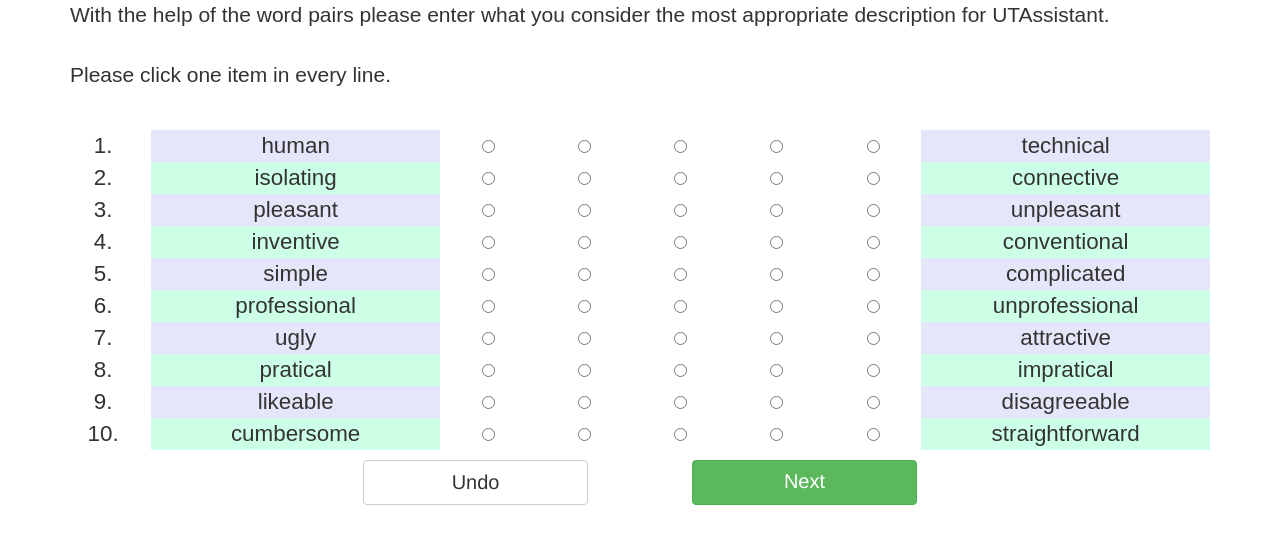
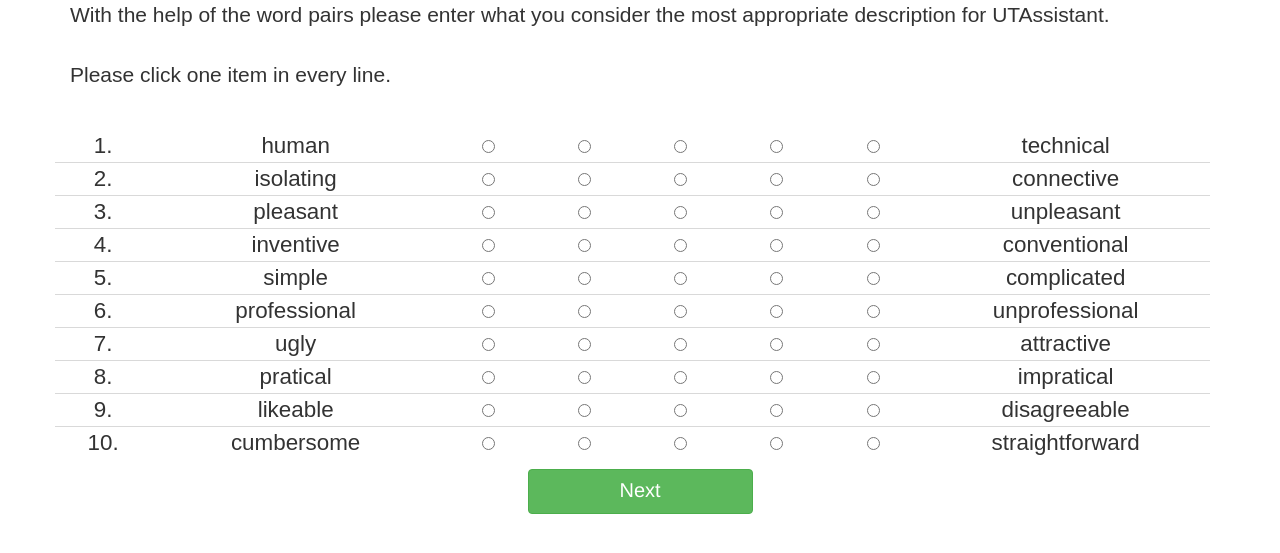
Before and after one commit to buppa93/ium, a PHP site: page /attrakdiff/attrak1.php in a window 1280 px wide. Shown: the top 553 px of the page. Run offline with PHP 8.4, Linux system fonts and the light colour scheme; some libraries are stand-ins or nearby versions.

Commit message:
sistemato stile per piattaformaULTIMO

```diff
--- a/attrakdiff/attrak1.php
+++ b/attrakdiff/attrak1.php
@@ -12,7 +12,7 @@
             {
                 if(($('input[name=a1]:checked').length<=0)|| ($('input[name=a2]:checked').length<=0) || ($('input[name=a3]:checked').length<=0) || ($('input[name=a4]:checked').length<=0) || ($('input[name=a5]:checked').length<=0) || ($('input[name=a6]:checked').length<=0) || ($('input[name=a7]:checked').length<=0) || ($('input[name=a8]:checked').length<=0) || ($('input[name=a9]:checked').length<=0) || ($('input[name=a10]:checked').length<=0))
                     {
-                        alert("Non hai inserito tutti i campi!")
+                        alert("WARNING! Please check all items.")
                     } else
                         {
 
@@ -44,113 +44,140 @@
                  Please click one item in every line.
                  <br><br>
              </p>
-             <div class="row">
-                <div class="col-lg-1 col-sm-1 col-xs-1" style="background-color:white;">1.</div>
-                <div class="col-lg-3 col-sm-3 col-xs-3" style="background-color:lavender;">human </div>
-                <div class="col-lg-1 col-sm-1 col-xs-1" style="background-color:white;"><input type="radio" id="a1" name="a1" value="1"></div>
-                <div class="col-lg-1 col-sm-1 col-xs-1" style="background-color:white;"><input type="radio" id="a1" name="a1" value="2"></div>
-                <div class="col-lg-1 col-sm-1 col-xs-1" style="background-color:white;"><input type="radio" id="a1" name="a1" value="3"></div>
-                <div class="col-lg-1 col-sm-1 col-xs-1" style="background-color:white;"><input type="radio" id="a1" name="a1" value="4"></div>
-                <div class="col-lg-1 col-sm-1 col-xs-1" style="background-color:white;"><input type="radio" id="a1" name="a1" value="5"></div>
-                <div class="col-lg-3 col-sm-3 col-xs-3" style="background-color:lavender;">technical</div>
+             <script>
+             </script>
+
+             <div class="row" id="row">
+                <div class="col-lg-1 col-sm-1 col-xs-1">1.</div>
+                <div class="col-lg-3 col-sm-3 col-xs-3">human </div>
+                <div class="col-lg-1 col-sm-1 col-xs-1"><input type="radio" id="a1" name="a1" value="1"></div>
+                <div class="col-lg-1 col-sm-1 col-xs-1"><input type="radio" id="a1" name="a1" value="2"></div>
+                <div class="col-lg-1 col-sm-1 col-xs-1"><input type="radio" id="a1" name="a1" value="3"></div>
+                <div class="col-lg-1 col-sm-1 col-xs-1"><input type="radio" id="a1" name="a1" value="4"></div>
+                <div class="col-lg-1 col-sm-1 col-xs-1"><input type="radio" id="a1" name="a1" value="5"></div>
+                <div class="col-lg-3 col-sm-3 col-xs-3">technical</div>
              </div>
              <div class="row">
-                <div class="col-lg-1 col-sm-1 col-xs-1" style="background-color:white;">2.</div>
-                <div class="col-lg-3 col-sm-3 col-xs-3" style="background-color: #ccffe6;">isolating</div>
-                <div class="col-lg-1 col-sm-1 col-xs-1" style="background-color:white;"><input type="radio" id="a2" name="a2" value="1"></div>
-                <div class="col-lg-1 col-sm-1 col-xs-1" style="background-color:white;"><input type="radio" id="a2" name="a2" value="2"></div>
-                <div class="col-lg-1 col-sm-1 col-xs-1" style="background-color:white;"><input type="radio" id="a2" name="a2" value="3"></div>
-                <div class="col-lg-1 col-sm-1 col-xs-1" style="background-color:white;"><input type="radio" id="a2" name="a2" value="4"></div>
-                <div class="col-lg-1 col-sm-1 col-xs-1" style="background-color:white;"><input type="radio" id="a2" name="a2" value="5"></div>
-                <div class="col-lg-3 col-sm-3 col-xs-3" style="background-color: #ccffe6;">connective</div>
+                 <div class="col-lg-12 col-sm-12 col-xs-12" style="background-color:#d9d9d9;"></div>
+             </div>
+             <div class="row" id="row">
+                <div class="col-lg-1 col-sm-1 col-xs-1">2.</div>
+                <div class="col-lg-3 col-sm-3 col-xs-3">isolating</div>
+                <div class="col-lg-1 col-sm-1 col-xs-1"><input type="radio" id="a2" name="a2" value="1"></div>
+                <div class="col-lg-1 col-sm-1 col-xs-1"><input type="radio" id="a2" name="a2" value="2"></div>
+                <div class="col-lg-1 col-sm-1 col-xs-1"><input type="radio" id="a2" name="a2" value="3"></div>
+                <div class="col-lg-1 col-sm-1 col-xs-1"><input type="radio" id="a2" name="a2" value="4"></div>
+                <div class="col-lg-1 col-sm-1 col-xs-1"><input type="radio" id="a2" name="a2" value="5"></div>
+                <div class="col-lg-3 col-sm-3 col-xs-3">connective</div>
              </div>
              <div class="row">
-                <div class="col-lg-1 col-sm-1 col-xs-1" style="background-color:white;">3.</div>
-                <div class="col-lg-3 col-sm-3 col-xs-3" style="background-color:lavender;">pleasant</div>
-                <div class="col-lg-1 col-sm-1 col-xs-1" style="background-color:white;"><input type="radio" id="a3" name="a3" value="1"></div>
-                <div class="col-lg-1 col-sm-1 col-xs-1" style="background-color:white;"><input type="radio" id="a3" name="a3" value="2"></div>
-                <div class="col-lg-1 col-sm-1 col-xs-1" style="background-color:white;"><input type="radio" id="a3" name="a3" value="3"></div>
-                <div class="col-lg-1 col-sm-1 col-xs-1" style="background-color:white;"><input type="radio" id="a3" name="a3" value="4"></div>
-                <div class="col-lg-1 col-sm-1 col-xs-1" style="background-color:white;"><input type="radio" id="a3" name="a3" value="5"></div>
-                <div class="col-lg-3 col-sm-3 col-xs-3" style="background-color:lavender;">unpleasant</div>
+                 <div class="col-lg-12 col-sm-12 col-xs-12" style="background-color:#d9d9d9;"></div>
+             </div>
+             <div class="row" id="row">
+                <div class="col-lg-1 col-sm-1 col-xs-1">3.</div>
+                <div class="col-lg-3 col-sm-3 col-xs-3">pleasant</div>
+                <div class="col-lg-1 col-sm-1 col-xs-1"><input type="radio" id="a3" name="a3" value="1"></div>
+                <div class="col-lg-1 col-sm-1 col-xs-1"><input type="radio" id="a3" name="a3" value="2"></div>
+                <div class="col-lg-1 col-sm-1 col-xs-1"><input type="radio" id="a3" name="a3" value="3"></div>
+                <div class="col-lg-1 col-sm-1 col-xs-1"><input type="radio" id="a3" name="a3" value="4"></div>
+                <div class="col-lg-1 col-sm-1 col-xs-1"><input type="radio" id="a3" name="a3" value="5"></div>
+                <div class="col-lg-3 col-sm-3 col-xs-3">unpleasant</div>
              </div>
              <div class="row">
-                <div class="col-lg-1 col-sm-1 col-xs-1" style="background-color:white;">4.</div>
-                <div class="col-lg-3 col-sm-3 col-xs-3" style="background-color: #ccffe6;">inventive</div>
-                <div class="col-lg-1 col-sm-1 col-xs-1" style="background-color:white;"><input type="radio" id="a4" name="a4" value="1"></div>
-                <div class="col-lg-1 col-sm-1 col-xs-1" style="background-color:white;"><input type="radio" id="a4" name="a4" value="2"></div>
-                <div class="col-lg-1 col-sm-1 col-xs-1" style="background-color:white;"><input type="radio" id="a4" name="a4" value="3"></div>
-                <div class="col-lg-1 col-sm-1 col-xs-1" style="background-color:white;"><input type="radio" id="a4" name="a4" value="4"></div>
-                <div class="col-lg-1 col-sm-1 col-xs-1" style="background-color:white;"><input type="radio" id="a4" name="a4" value="5"></div>
-                <div class="col-lg-3 col-sm-3 col-xs-3" style="background-color: #ccffe6;">conventional</div>
+                 <div class="col-lg-12 col-sm-12 col-xs-12" style="background-color:#d9d9d9;"></div>
+             </div>
+             <div class="row" id="row">
+                <div class="col-lg-1 col-sm-1 col-xs-1">4.</div>
+                <div class="col-lg-3 col-sm-3 col-xs-3">inventive</div>
+                <div class="col-lg-1 col-sm-1 col-xs-1"><input type="radio" id="a4" name="a4" value="1"></div>
+                <div class="col-lg-1 col-sm-1 col-xs-1"><input type="radio" id="a4" name="a4" value="2"></div>
+                <div class="col-lg-1 col-sm-1 col-xs-1"><input type="radio" id="a4" name="a4" value="3"></div>
+                <div class="col-lg-1 col-sm-1 col-xs-1"><input type="radio" id="a4" name="a4" value="4"></div>
+                <div class="col-lg-1 col-sm-1 col-xs-1"><input type="radio" id="a4" name="a4" value="5"></div>
+                <div class="col-lg-3 col-sm-3 col-xs-3">conventional</div>
              </div>
              <div class="row">
-                <div class="col-lg-1 col-sm-1 col-xs-1" style="background-color:white;">5.</div>
-                <div class="col-lg-3 col-sm-3 col-xs-3" style="background-color:lavender;">simple</div>
-                <div class="col-lg-1 col-sm-1 col-xs-1" style="background-color:white;"><input type="radio" id="a5" name="a5" value="1"></div>
-                <div class="col-lg-1 col-sm-1 col-xs-1" style="background-color:white;"><input type="radio" id="a5" name="a5" value="2"></div>
-                <div class="col-lg-1 col-sm-1 col-xs-1" style="background-color:white;"><input type="radio" id="a5" name="a5" value="3"></div>
-                <div class="col-lg-1 col-sm-1 col-xs-1" style="background-color:white;"><input type="radio" id="a5" name="a5" value="4"></div>
-                <div class="col-lg-1 col-sm-1 col-xs-1" style="background-color:white;"><input type="radio" id="a5" name="a5" value="5"></div>
-                <div class="col-lg-3 col-sm-3 col-xs-3" style="background-color:lavender;">complicated</div>
+                 <div class="col-lg-12 col-sm-12 col-xs-12" style="background-color:#d9d9d9;"></div>
+             </div>
+             <div class="row" id="row">
+                <div class="col-lg-1 col-sm-1 col-xs-1">5.</div>
+                <div class="col-lg-3 col-sm-3 col-xs-3">simple</div>
+                <div class="col-lg-1 col-sm-1 col-xs-1"><input type="radio" id="a5" name="a5" value="1"></div>
+                <div class="col-lg-1 col-sm-1 col-xs-1"><input type="radio" id="a5" name="a5" value="2"></div>
+                <div class="col-lg-1 col-sm-1 col-xs-1"><input type="radio" id="a5" name="a5" value="3"></div>
+                <div class="col-lg-1 col-sm-1 col-xs-1"><input type="radio" id="a5" name="a5" value="4"></div>
+                <div class="col-lg-1 col-sm-1 col-xs-1"><input type="radio" id="a5" name="a5" value="5"></div>
+                <div class="col-lg-3 col-sm-3 col-xs-3">complicated</div>
              </div>
              <div class="row">
-                <div class="col-lg-1 col-sm-1 col-xs-1" style="background-color:white;">6.</div>
-                <div class="col-lg-3 col-sm-3 col-xs-3" style="background-color: #ccffe6;">professional</div>
-                <div class="col-lg-1 col-sm-1 col-xs-1" style="background-color:white;"><input type="radio" id="a6" name="a6" value="1"></div>
-                <div class="col-lg-1 col-sm-1 col-xs-1" style="background-color:white;"><input type="radio" id="a6" name="a6" value="2"></div>
-                <div class="col-lg-1 col-sm-1 col-xs-1" style="background-color:white;"><input type="radio" id="a6" name="a6" value="3"></div>
-                <div class="col-lg-1 col-sm-1 col-xs-1" style="background-color:white;"><input type="radio" id="a6" name="a6" value="4"></div>
-                <div class="col-lg-1 col-sm-1 col-xs-1" style="background-color:white;"><input type="radio" id="a6" name="a6" value="5"></div>
-                <div class="col-lg-3 col-sm-3 col-xs-3" style="background-color: #ccffe6;">unprofessional</div>
+                 <div class="col-lg-12 col-sm-12 col-xs-12" style="background-color:#d9d9d9;"></div>
+             </div>
+             <div class="row" id="row">
+                <div class="col-lg-1 col-sm-1 col-xs-1">6.</div>
+                <div class="col-lg-3 col-sm-3 col-xs-3">professional</div>
+                <div class="col-lg-1 col-sm-1 col-xs-1"><input type="radio" id="a6" name="a6" value="1"></div>
+                <div class="col-lg-1 col-sm-1 col-xs-1"><input type="radio" id="a6" name="a6" value="2"></div>
+                <div class="col-lg-1 col-sm-1 col-xs-1"><input type="radio" id="a6" name="a6" value="3"></div>
+                <div class="col-lg-1 col-sm-1 col-xs-1"><input type="radio" id="a6" name="a6" value="4"></div>
+                <div class="col-lg-1 col-sm-1 col-xs-1"><input type="radio" id="a6" name="a6" value="5"></div>
+                <div class="col-lg-3 col-sm-3 col-xs-3">unprofessional</div>
              </div>
              <div class="row">
-                <div class="col-lg-1 col-sm-1 col-xs-1" style="background-color:white;">7.</div>
-                <div class="col-lg-3 col-sm-3 col-xs-3" style="background-color:lavender;">ugly</div>
-                <div class="col-lg-1 col-sm-1 col-xs-1" style="background-color:white;"><input type="radio" id="a7" name="a7" value="1"></div>
-                <div class="col-lg-1 col-sm-1 col-xs-1" style="background-color:white;"><input type="radio" id="a7" name="a7" value="2"></div>
-                <div class="col-lg-1 col-sm-1 col-xs-1" style="background-color:white;"><input type="radio" id="a7" name="a7" value="3"></div>
-                <div class="col-lg-1 col-sm-1 col-xs-1" style="background-color:white;"><input type="radio" id="a7" name="a7" value="4"></div>
-                <div class="col-lg-1 col-sm-1 col-xs-1" style="background-color:white;"><input type="radio" id="a7" name="a7" value="5"></div>
-                <div class="col-lg-3 col-sm-3 col-xs-3" style="background-color:lavender;">attractive</div>
+                 <div class="col-lg-12 col-sm-12 col-xs-12" style="background-color:#d9d9d9;"></div>
+             </div>
+             <div class="row" id="row">
+                <div class="col-lg-1 col-sm-1 col-xs-1">7.</div>
+                <div class="col-lg-3 col-sm-3 col-xs-3">ugly</div>
+                <div class="col-lg-1 col-sm-1 col-xs-1"><input type="radio" id="a7" name="a7" value="1"></div>
+                <div class="col-lg-1 col-sm-1 col-xs-1"><input type="radio" id="a7" name="a7" value="2"></div>
+                <div class="col-lg-1 col-sm-1 col-xs-1"><input type="radio" id="a7" name="a7" value="3"></div>
+                <div class="col-lg-1 col-sm-1 col-xs-1"><input type="radio" id="a7" name="a7" value="4"></div>
+                <div class="col-lg-1 col-sm-1 col-xs-1"><input type="radio" id="a7" name="a7" value="5"></div>
+                <div class="col-lg-3 col-sm-3 col-xs-3">attractive</div>
              </div>
              <div class="row">
-                <div class="col-lg-1 col-sm-1 col-xs-1" style="background-color:white;">8.</div>
-                <div class="col-lg-3 col-sm-3 col-xs-3" style="background-color: #ccffe6;">pratical</div>
-                <div class="col-lg-1 col-sm-1 col-xs-1" style="background-color:white;"><input type="radio" id="a8" name="a8" value="1"></div>
-                <div class="col-lg-1 col-sm-1 col-xs-1" style="background-color:white;"><input type="radio" id="a8" name="a8" value="2"></div>
-                <div class="col-lg-1 col-sm-1 col-xs-1" style="background-color:white;"><input type="radio" id="a8" name="a8" value="3"></div>
-                <div class="col-lg-1 col-sm-1 col-xs-1" style="background-color:white;"><input type="radio" id="a8" name="a8" value="4"></div>
-                <div class="col-lg-1 col-sm-1 col-xs-1" style="background-color:white;"><input type="radio" id="a8" name="a8" value="5"></div>
-                <div class="col-lg-3 col-sm-3 col-xs-3" style="background-color: #ccffe6;">impratical</div>
+                 <div class="col-lg-12 col-sm-12 col-xs-12" style="background-color:#d9d9d9;"></div>
+             </div>
+             <div class="row" id="row">
+                <div class="col-lg-1 col-sm-1 col-xs-1">8.</div>
+                <div class="col-lg-3 col-sm-3 col-xs-3">pratical</div>
+                <div class="col-lg-1 col-sm-1 col-xs-1"><input type="radio" id="a8" name="a8" value="1"></div>
+                <div class="col-lg-1 col-sm-1 col-xs-1"><input type="radio" id="a8" name="a8" value="2"></div>
+                <div class="col-lg-1 col-sm-1 col-xs-1"><input type="radio" id="a8" name="a8" value="3"></div>
+                <div class="col-lg-1 col-sm-1 col-xs-1"><input type="radio" id="a8" name="a8" value="4"></div>
+                <div class="col-lg-1 col-sm-1 col-xs-1"><input type="radio" id="a8" name="a8" value="5"></div>
+                <div class="col-lg-3 col-sm-3 col-xs-3">impratical</div>
              </div>
              <div class="row">
-                <div class="col-lg-1 col-sm-1 col-xs-1" style="background-color:white;">9.</div>
-                <div class="col-lg-3 col-sm-3 col-xs-3" style="background-color:lavender;">likeable</div>
-                <div class="col-lg-1 col-sm-1 col-xs-1" style="background-color:white;"><input type="radio" id="a9" name="a9" value="1"></div>
-                <div class="col-lg-1 col-sm-1 col-xs-1" style="background-color:white;"><input type="radio" id="a9" name="a9" value="2"></div>
-                <div class="col-lg-1 col-sm-1 col-xs-1" style="background-color:white;"><input type="radio" id="a9" name="a9" value="3"></div>
-                <div class="col-lg-1 col-sm-1 col-xs-1" style="background-color:white;"><input type="radio" id="a9" name="a9" value="4"></div>
-                <div class="col-lg-1 col-sm-1 col-xs-1" style="background-color:white;"><input type="radio" id="a9" name="a9" value="5"></div>
-                <div class="col-lg-3 col-sm-3 col-xs-3" style="background-color:lavender;">disagreeable</div>
+                 <div class="col-lg-12 col-sm-12 col-xs-12" style="background-color:#d9d9d9;"></div>
+             </div>
+             <div class="row" id="row">
+                <div class="col-lg-1 col-sm-1 col-xs-1">9.</div>
+                <div class="col-lg-3 col-sm-3 col-xs-3">likeable</div>
+                <div class="col-lg-1 col-sm-1 col-xs-1"><input type="radio" id="a9" name="a9" value="1"></div>
+                <div class="col-lg-1 col-sm-1 col-xs-1"><input type="radio" id="a9" name="a9" value="2"></div>
+                <div class="col-lg-1 col-sm-1 col-xs-1"><input type="radio" id="a9" name="a9" value="3"></div>
+                <div class="col-lg-1 col-sm-1 col-xs-1"><input type="radio" id="a9" name="a9" value="4"></div>
+                <div class="col-lg-1 col-sm-1 col-xs-1"><input type="radio" id="a9" name="a9" value="5"></div>
+                <div class="col-lg-3 col-sm-3 col-xs-3">disagreeable</div>
              </div>
              <div class="row">
-                <div class="col-lg-1 col-sm-1 col-xs-1" style="background-color:white;">10.</div>
-                <div class="col-lg-3 col-sm-3 col-xs-3" style="background-color: #ccffe6;">cumbersome</div>
-                <div class="col-lg-1 col-sm-1 col-xs-1" style="background-color:white;"><input type="radio" id="a10" name="a10" value="1"></div>
-                <div class="col-lg-1 col-sm-1 col-xs-1" style="background-color:white;"><input type="radio" id="a10" name="a10" value="2"></div>
-                <div class="col-lg-1 col-sm-1 col-xs-1" style="background-color:white;"><input type="radio" id="a10" name="a10" value="3"></div>
-                <div class="col-lg-1 col-sm-1 col-xs-1" style="background-color:white;"><input type="radio" id="a10" name="a10" value="4"></div>
-                <div class="col-lg-1 col-sm-1 col-xs-1" style="background-color:white;"><input type="radio" id="a10" name="a10" value="5"></div>
-                <div class="col-lg-3 col-sm-3 col-xs-3" style="background-color: #ccffe6;">straightforward</div>
+                 <div class="col-lg-12 col-sm-12 col-xs-12" style="background-color:#d9d9d9;"></div>
+             </div>
+             <div class="row" id="row">
+                <div class="col-lg-1 col-sm-1 col-xs-1">10.</div>
+                <div class="col-lg-3 col-sm-3 col-xs-3">cumbersome</div>
+                <div class="col-lg-1 col-sm-1 col-xs-1"><input type="radio" id="a10" name="a10" value="1"></div>
+                <div class="col-lg-1 col-sm-1 col-xs-1"><input type="radio" id="a10" name="a10" value="2"></div>
+                <div class="col-lg-1 col-sm-1 col-xs-1"><input type="radio" id="a10" name="a10" value="3"></div>
+                <div class="col-lg-1 col-sm-1 col-xs-1"><input type="radio" id="a10" name="a10" value="4"></div>
+                <div class="col-lg-1 col-sm-1 col-xs-1"><input type="radio" id="a10" name="a10" value="5"></div>
+                <div class="col-lg-3 col-sm-3 col-xs-3">straightforward</div>
              </div>
               <div class="bttn-group col-lg-12">
-                <input type="button" value="Undo" class="action-button btn btn-default">
-                <!-- <input type="submit" value="Submit" class="action-button btn btn-default btn-success" onclick="next()"> -->
                 <a href="#" class="action-button btn btn-default btn-success" onClick="storeData()">Next</a>
                 </div>
-             </form>
-        </div>
+             </div>
+        </form>
     </body>
-
 </html>
```
Also changed, not shown: attrakdiff/attrak2.php (+98 -83 lines), attrakdiff/attrak3.php (+98 -83 lines).
